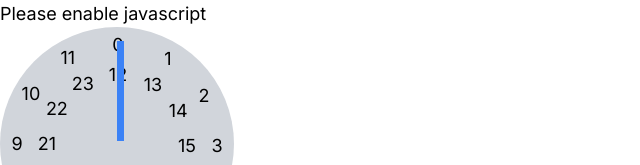
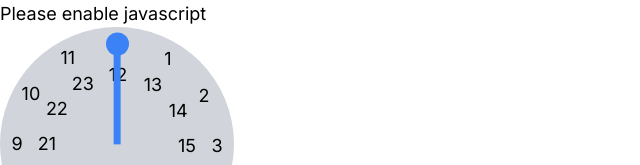
Before and after one commit to Pear-sudo/time, a Next.js app: page /test in a window 1280 px wide. Shown: the top 165 px of the page, without its empty margins (0-640 px from the left). Built offline with nearby package versions, Linux system fonts and the light colour scheme.

Commit message:
the animation of the clock is now as smooth as hell
this highlights the importance to read and fully understand MDN documents

```diff
--- a/src/app/elements/inputs/datetime/timeSelector.tsx
+++ b/src/app/elements/inputs/datetime/timeSelector.tsx
@@ -57,8 +57,14 @@ export function TimeSelector(prop: {}): JSX.Element {
                      ref={armRef}
                      style={{
                          width: `${armRadius}px`,
-                         transformOrigin: '0 0',
-                         transform: `translate(${armRadius / 2}px) rotate(${armRotation}deg)`
+                         transformOrigin: '0 50%',
+                         transform: `translate(50%) rotate(${armRotation}deg)`
+                     }}>
+                </div>
+                <div className={'absolute rounded-full w-5 h-5 bg-blue-500'}
+                     style={{
+                         transformOrigin: '50% 50%',
+                         transform: `rotate(${armRotation}deg) translate(${armRadius}px)`
                      }}>
                 </div>
                 <div className={'h-px w-px absolute'} ref={centerRef}></div>
```
